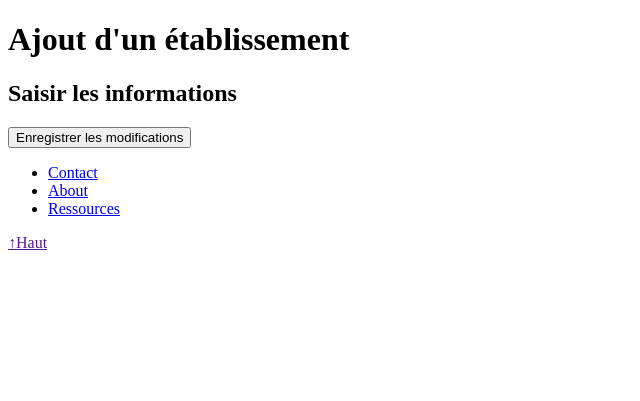
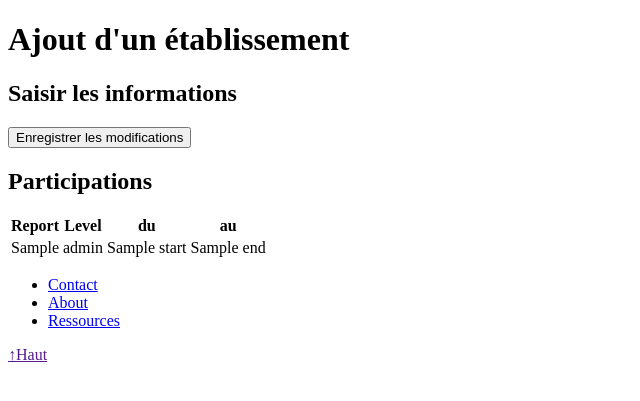
Before and after one commit to yeleman/pnlp2011, a Django app: template snisi_web/templates/add_edit_entity.html in a window 1280 px wide. Shown: the part 150-551 px from the top of the page, without its empty margins (0-640 px from the left). Run offline with Django 3.2, Linux system fonts and the light colour scheme; the template is opened without the code that fills it: most values are stand-ins (such as "Sample title", 1, 10 or a date in 2020).

Commit message:
modification de l'entité(pas fini)

```diff
--- a/snisi_web/templates/add_edit_entity.html
+++ b/snisi_web/templates/add_edit_entity.html
@@ -23,4 +23,15 @@
 <button class="formbutt default">Enregistrer les modifications</button>
 </form>
 
+<h2>Participations</h2>
+
+{% if scheduledreporting %}
+    <table>
+    <tr><th>Report</th><th>Level</th><th>du</th><th>au</th></tr>
+    {% for scheduled in scheduledreporting %}
+    <tr><td>{{scheduled.report_class}}</td><td>{{scheduled.verbose_level}}</td><td>{{scheduled.start}}</td><td>{{scheduled.end}}</td></tr>
+    {% endfor %}
+    </table>
+{% endif %}
+
 {% endblock %}
```
